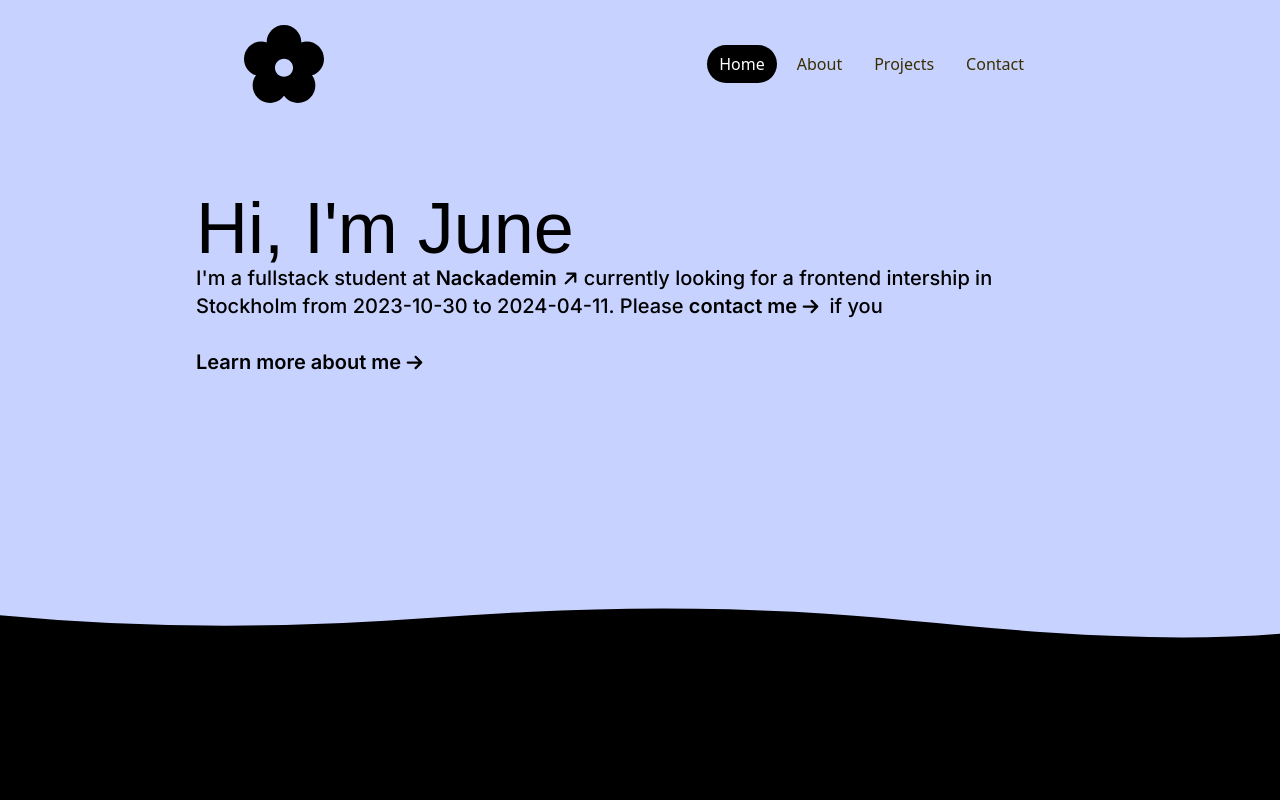
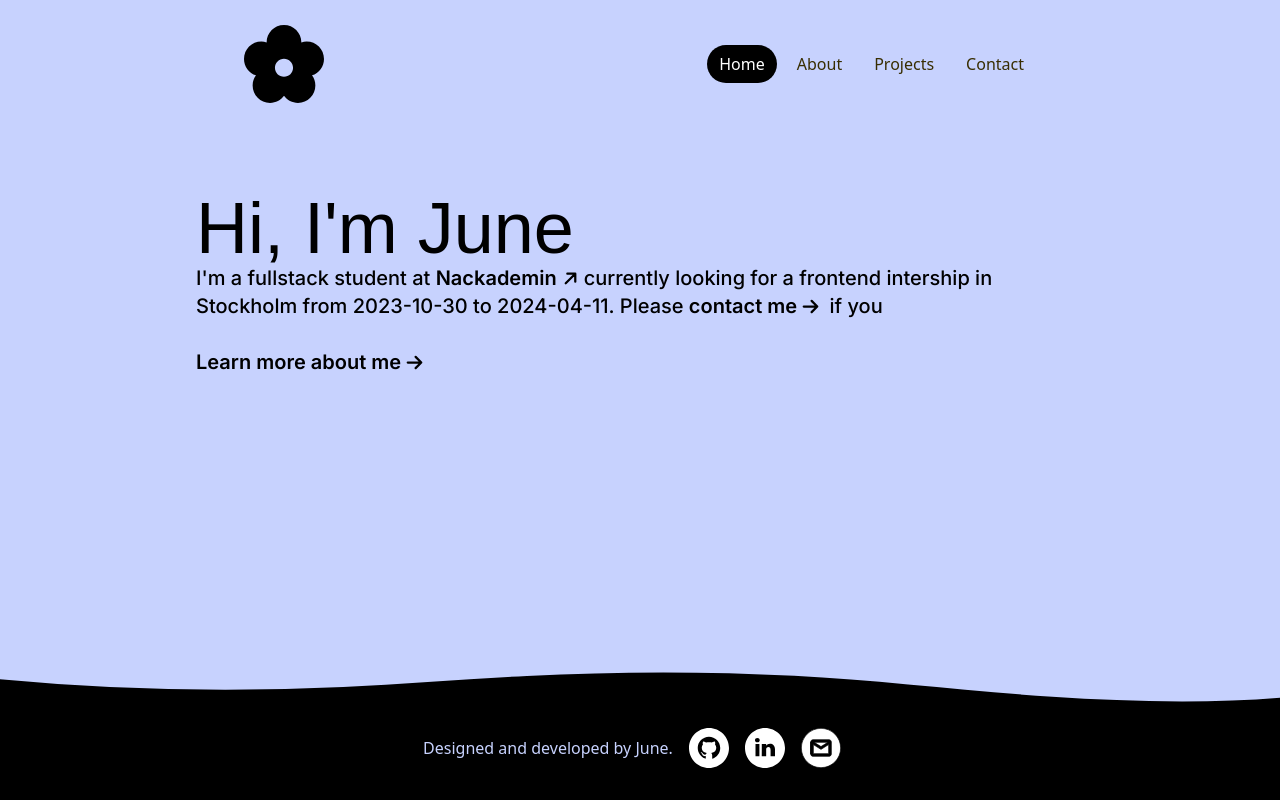
Before and after one commit to june7001/portfolio, a Next.js app: page / in a window 1280 px wide. Built offline with nearby package versions, Linux system fonts and the light colour scheme; a web font is replaced by a local one.

Commit message:
add social links and text to the footer

```diff
--- a/components/Footer.js
+++ b/components/Footer.js
@@ -1,6 +1,8 @@
+import Link from "next/link";
 export function Footer() {
   return (
-    <div className="relative h-48 w-full bg-black text-white">
+    <div className="relative flex h-32 w-full items-end justify-center bg-black text-white">
+      {" "}
       <div className="wave">
         <svg
           xmlns="http://www.w3.org/2000/svg"
@@ -13,6 +15,78 @@ export function Footer() {
           ></path>
         </svg>
       </div>
+      <div className="flex flex-col items-center p-4 sm:flex-row-reverse">
+        <div className=" flex flex-row items-center space-x-4 p-4 ">
+          <Link
+            href="https://github.com/june7001"
+            rel="noopener noreferrer"
+            target="blank"
+          >
+            <svg
+              xmlns="http://www.w3.org/2000/svg"
+              width="40"
+              height="40"
+              viewBox="0 0 60 60"
+              fill="none"
+            >
+              <g clip-path="url(#clip0_5_19)">
+                <path
+                  fill-rule="evenodd"
+                  clip-rule="evenodd"
+                  d="M30 0C46.5685 0 60 13.4315 60 30C60 46.5685 46.5685 60 30 60C13.4315 60 0 46.5685 0 30C0 13.4315 13.4315 0 30 0ZM29.9849 13.1363C20.6698 13.1325 13.125 20.6735 13.125 29.9812C13.125 37.3414 17.8447 43.5979 24.4177 45.8956C25.3029 46.1179 25.1673 45.4888 25.1673 45.0594V42.1402C20.0558 42.7391 19.8486 39.3566 19.5059 38.7916C18.8128 37.6088 17.1742 37.3075 17.6639 36.7425C18.8278 36.1436 20.0144 36.8931 21.3892 38.9234C22.3836 40.3962 24.3235 40.1476 25.3066 39.9028C25.5213 39.0176 25.9809 38.2266 26.6137 37.6126C21.3177 36.6634 19.1104 33.4315 19.1104 29.5894C19.1104 27.7249 19.7243 26.011 20.9297 24.6286C20.1613 22.3497 21.0013 20.3986 21.1143 20.1085C23.3027 19.9127 25.5778 21.6755 25.7549 21.8149C26.9979 21.4796 28.418 21.3026 30.0075 21.3026C31.6046 21.3026 33.0285 21.4872 34.2828 21.8262C34.7084 21.5022 36.8178 19.988 38.8518 20.1726C38.9611 20.4626 39.7822 22.3686 39.059 24.6173C40.2794 26.0035 40.9009 27.7324 40.9009 29.6007C40.9009 33.4503 38.6786 36.686 33.3675 37.6201C34.2527 38.494 34.8026 39.7069 34.8026 41.0479V45.2854C34.8327 45.6244 34.8026 45.9597 35.3676 45.9597C42.0385 43.7109 46.8411 37.4092 46.8411 29.9849C46.8411 20.6735 39.2926 13.1363 29.9849 13.1363Z"
+                  fill="white"
+                />
+              </g>
+              <defs>
+                <clipPath id="clip0_5_19">
+                  <rect width="60" height="60" fill="white" />
+                </clipPath>
+              </defs>
+            </svg>
+          </Link>
+          <Link
+            href="https://www.linkedin.com/in/june-z-042a7a228"
+            rel="noopener noreferrer"
+            target="blank"
+          >
+            <svg
+              xmlns="http://www.w3.org/2000/svg"
+              width="40"
+              height="40"
+              viewBox="0 0 60 60"
+              fill="none"
+            >
+              <g clip-path="url(#clip0_5_8)">
+                <path
+                  d="M30 0C13.4297 0 0 13.4297 0 30C0 46.5703 13.4297 60 30 60C46.5703 60 60 46.5703 60 30C60 13.4297 46.5703 0 30 0ZM21.6094 42.5508H15.7617V23.8359H21.6094V42.5508ZM18.5273 21.4922H18.4805C16.3594 21.4922 14.9883 20.0625 14.9883 18.2461C14.9883 16.3945 16.4062 15 18.5625 15C20.7187 15 22.043 16.3945 22.0898 18.2461C22.1016 20.0508 20.7305 21.4922 18.5273 21.4922ZM45 42.5508H38.3672V32.8711C38.3672 30.3398 37.3359 28.6055 35.0508 28.6055C33.3047 28.6055 32.332 29.7773 31.8867 30.9023C31.7227 31.3008 31.7461 31.8633 31.7461 32.4375V42.5508H25.1719C25.1719 42.5508 25.2539 25.3945 25.1719 23.8359H31.7461V26.7773C32.1328 25.4883 34.2305 23.6602 37.582 23.6602C41.7422 23.6602 45 26.3555 45 32.1445V42.5508Z"
+                  fill="white"
+                />
+              </g>
+              <defs>
+                <clipPath id="clip0_5_8">
+                  <rect width="60" height="60" fill="white" />
+                </clipPath>
+              </defs>
+            </svg>
+          </Link>
+          <Link href="mailto: junecontact@icloud.com">
+            <svg
+              xmlns="http://www.w3.org/2000/svg"
+              width="40"
+              height="40"
+              viewBox="0 0 60 60"
+              fill="none"
+            >
+              <path
+                d="M14.5 39V38.9996L14.515 21L14.5 39ZM14.5 39C14.5 40.9261 16.0739 42.5 18 42.5H42C43.9261 42.5 45.5 40.9261 45.5 39V21C45.5 19.0739 43.9261 17.5 42 17.5H18C16.0707 17.5 14.5152 19.0769 14.515 20.9996L14.5 39ZM29.735 31.924L30 32.0896L30.265 31.924L41.5 24.902V38.5H18.5V24.902L29.735 31.924ZM59.5 30C59.5 46.2923 46.2923 59.5 30 59.5C13.7076 59.5 0.5 46.2923 0.5 30C0.5 13.7076 13.7076 0.5 30 0.5C46.2923 0.5 59.5 13.7076 59.5 30ZM30 27.9104L19.7434 21.5H40.2566L30 27.9104Z"
+                fill="white"
+                stroke="black"
+              />
+            </svg>
+          </Link>
+        </div>
+        <p className=" text-indigo-200">Designed and developed by June.</p>
+      </div>
     </div>
   );
 }
```
